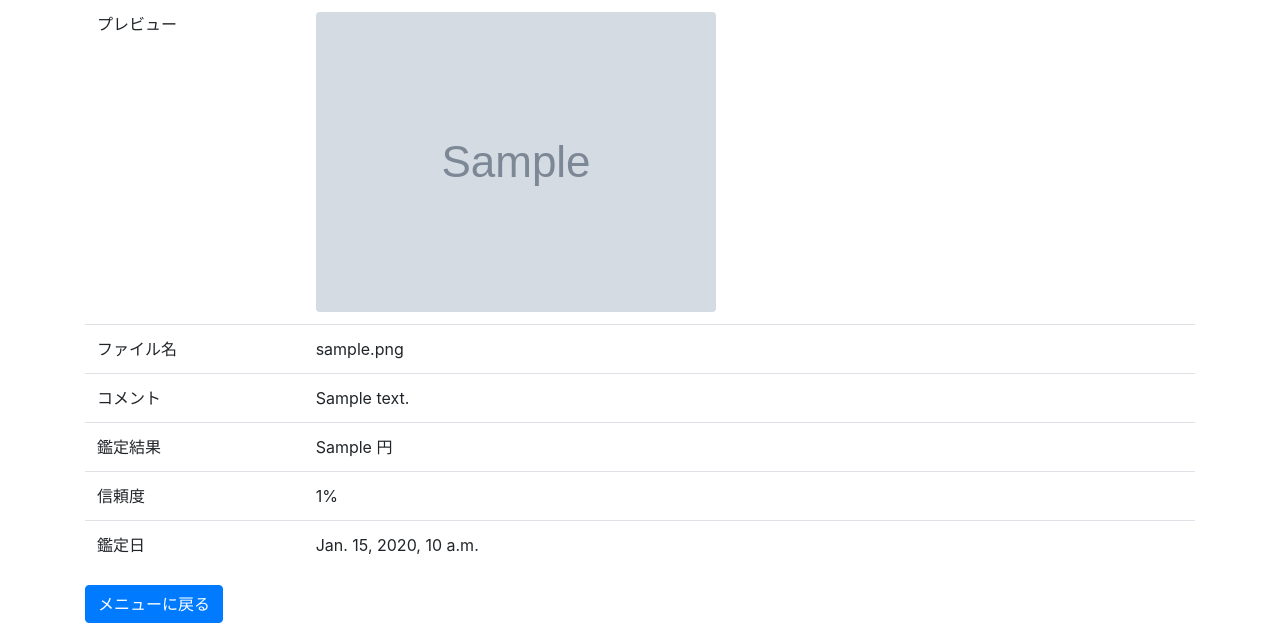
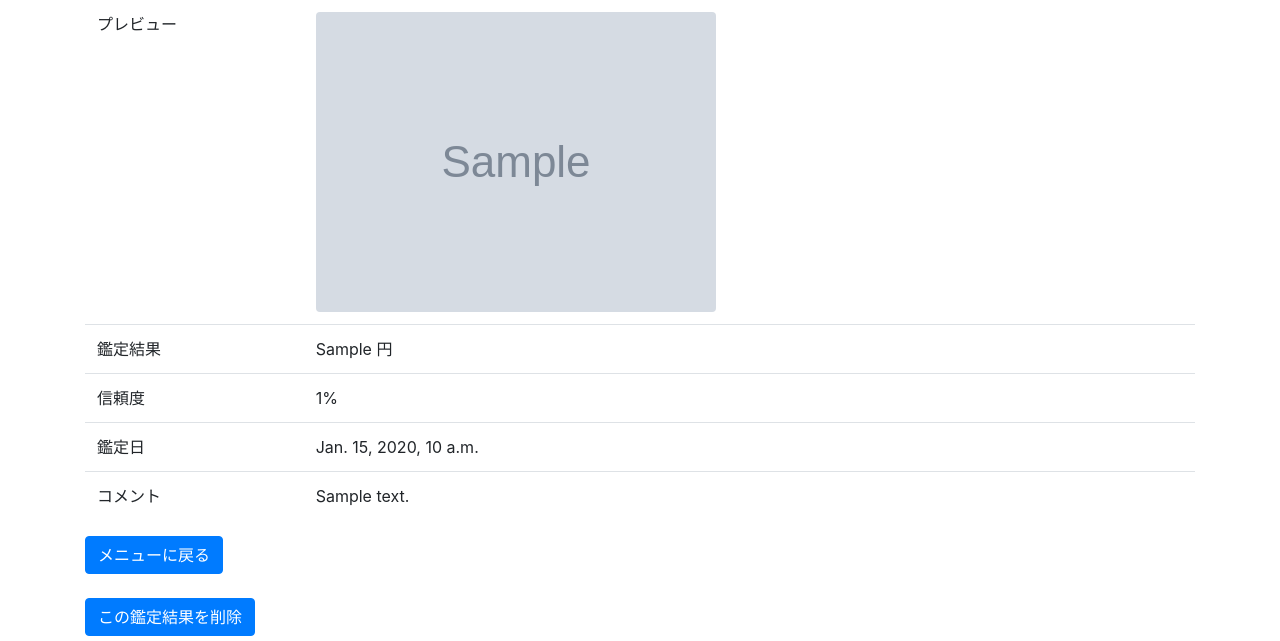
Before and after one commit to yunakkano/T-shirts_AI, a Django app: page /valuator/valuate/1/ in a window 1280 px wide. Shown: the part 159-800 px from the top of the page. Run offline with Django 3.2, Linux system fonts and the light colour scheme; a user stored in the database is signed in; tables that the repository leaves empty hold one stand-in row (values such as "Sample post"); grey boxes marked "Sample" are stand-in pictures; some libraries are stand-ins or nearby versions.

Commit message:
Added delete button in tshirt_detail.html

```diff
--- a/tshirts_ai/valuator/templates/valuator/tshirt_detail.html
+++ b/tshirts_ai/valuator/templates/valuator/tshirt_detail.html
@@ -12,14 +12,6 @@
                 <td><img class="img-fluid rounded" src='{{ tshirt.image.url }}'></img></td>
             </tr>
             <tr>
-                <td>ファイル名</td>
-                <td>{{ tshirt.image.name }}</td>
-            </tr>
-            <tr>
-                <td>コメント</td>
-                <td>{{ tshirt.comment }}</td>
-            </tr>
-            <tr>
                 <td>鑑定結果</td>
                 <td>{{ tshirt.price_range }} 円</td>
             </tr>
@@ -31,9 +23,18 @@
                 <td>鑑定日</td>
                 <td>{{ tshirt.saved_at }}</td>
             </tr>
+            <tr>
+                <td>コメント</td>
+                <td>{{ tshirt.comment }}</td>
+            </tr>
         </tbody>
     </table>
-
     <a href="{% url 'index' %}" class="btn btn-primary">メニューに戻る</a>
+    <br><br>
+    <form action="{% url 'valuator:delete_result' %}" method="post" class="form">
+    {% csrf_token %}
+        <input type="hidden" name="tshirt_id" value="{{ tshirt.id }}">
+        <button type="submit" class="btn btn-primary">この鑑定結果を削除</button>
+    </form>
 </div>
 {% endblock %}
```
